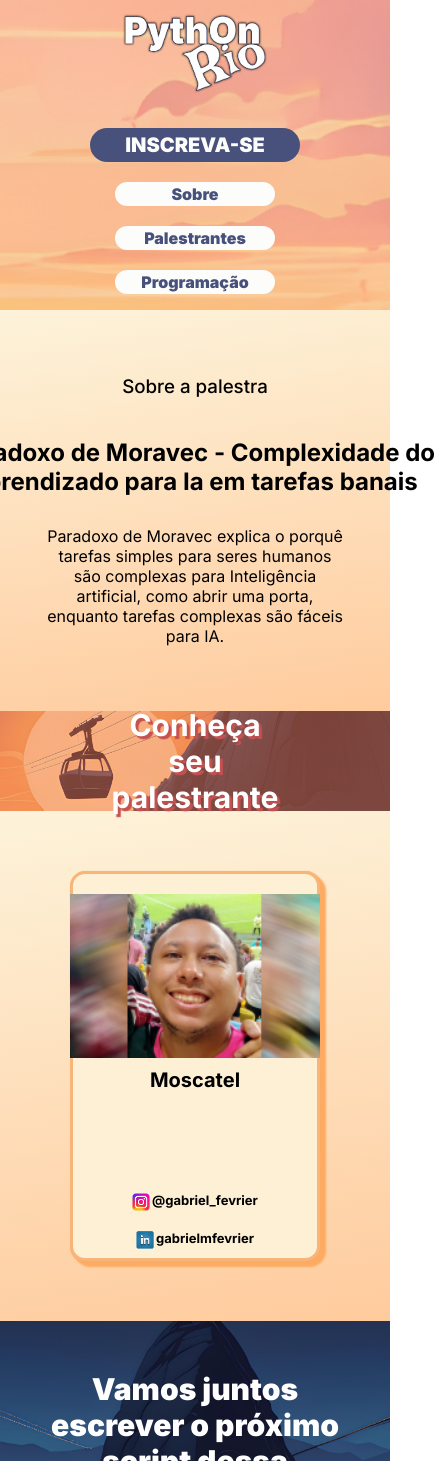
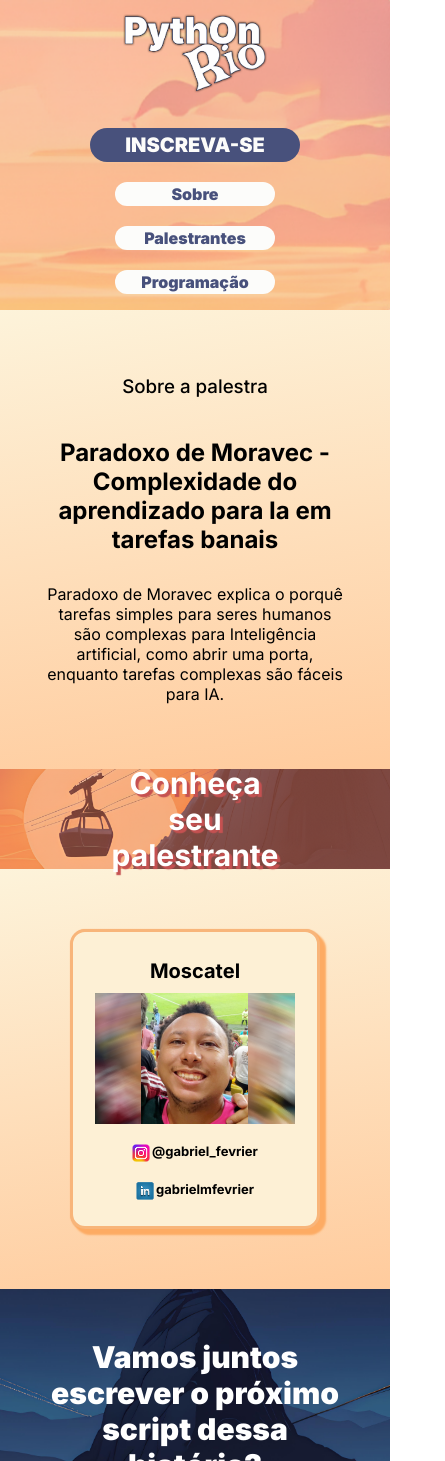
Before and after one commit to thiagodemedeiros/Site-PythonRio, a React (Vite) app: page /sobrepalestrante/1 in a window 390 px wide. Shown: the top 1461 px of the page, 445 px wide, since content can reach past the window. Built offline with nearby package versions, Linux system fonts and the light colour scheme.

Commit message:
Subindo a responsividade dos itens anteriores

```diff
--- a/src/components/CardPalestranteSobre.css
+++ b/src/components/CardPalestranteSobre.css
@@ -42,7 +42,7 @@
     justify-content: space-between;
 
     /* height: 95px; */
-    margin: 0px 0px 15px 0px;
+    margin-bottom: 15px;
 }
 
 .CardPalestranteSobre-texto-foto-texto h4 {
@@ -93,27 +93,32 @@
 @media (max-width: 600px) {
     .CardPalestranteSobre-section {
         padding: 20px 0px;
+        justify-content: center;
         width: 250px;
+        height: 300px;
     }
 
     .CardPalestranteSobre-texto-foto {
-        flex-direction: column;
-        gap: 10px;
+        flex-direction: column-reverse;
+        justify-content: center;
         width: auto;
+        height: auto;
+    }
+
+    .CardPalestranteSobre-texto-foto img {
+        width: 200px;
     }
 
     .CardPalestranteSobre-texto-foto-texto {
         justify-content: space-between;
         align-items: center;
         text-align: center;
-
-        height: 90px;
+        margin-bottom: 10px;
     }
 
     .CardPalestranteSobre-redes {
         flex-direction: column;
-
-        width: auto;
-        height: 45px;
+        justify-content: center;
+        gap: 20px;
     }
 }
--- a/src/pages/SobrePalestrante.css
+++ b/src/pages/SobrePalestrante.css
@@ -10,7 +10,8 @@
     background: linear-gradient(171deg,rgba(253, 243, 218, 1) 0%, rgba(255, 203, 157, 1) 100%);
 
     & h2 {
-        width: 500px;
+        width: 80vw;
+        max-width: 500px;
         text-align: center;
         margin-bottom: -10px;
     }
```
